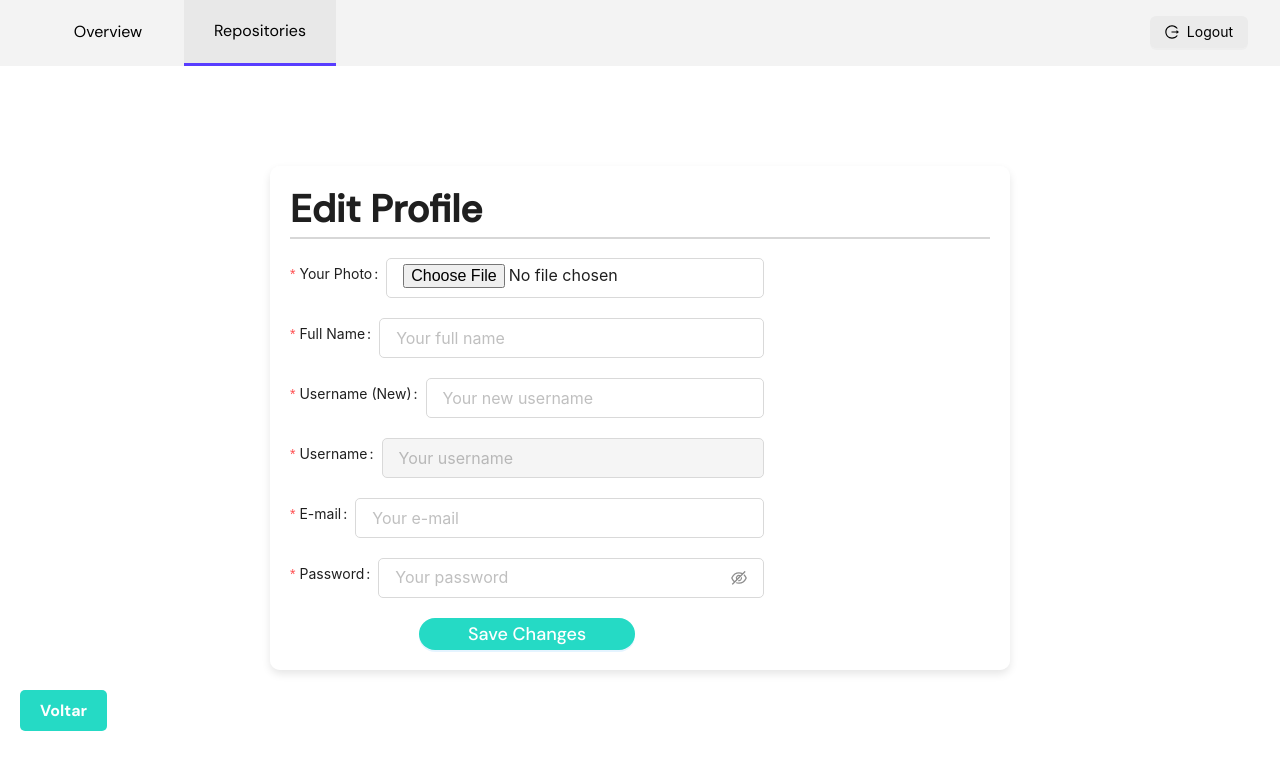
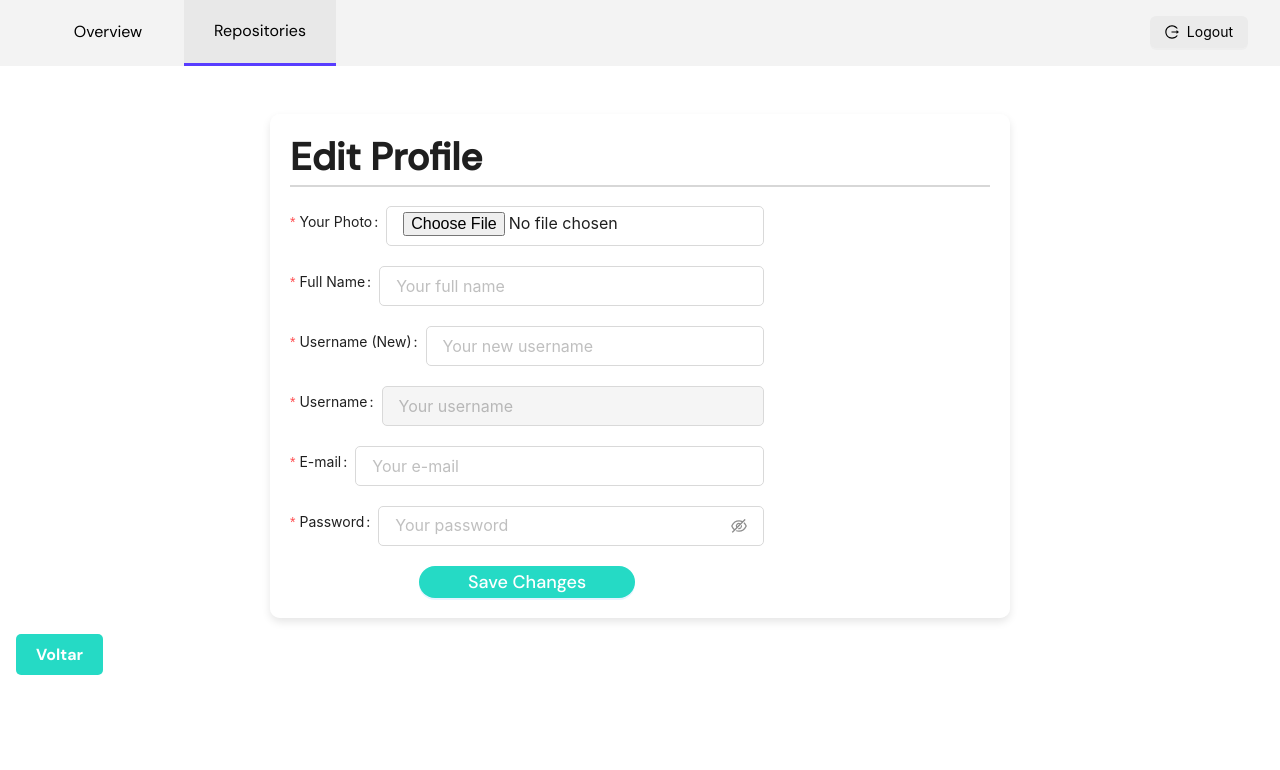
Before and after one commit to CauBitten/SaraVideo, a React (Vite) app in the folder frontend/: page /editar-usuario in a window 1280 px wide. Shown: the top 770 px of the page. Built offline with nearby package versions, Linux system fonts and the light colour scheme; no server answers.

Commit message:
Update User Edit

```diff
--- a/frontend/src/components/edit_user/UserEdit.jsx
+++ b/frontend/src/components/edit_user/UserEdit.jsx
@@ -2,7 +2,7 @@ import UserEditForm from "./UserEditForm";
 import { useNavigate } from "react-router-dom";
 import NavBar from "../NavBar";
 import "../../styles/NavBar.css";
-import "../../styles/UserEdit.css"; // Importe o novo CSS
+import "../../styles/UserEdit.css";
 
 function UserEdit() {
     const navigate = useNavigate();
--- a/frontend/src/components/edit_user/UserEditForm.jsx
+++ b/frontend/src/components/edit_user/UserEditForm.jsx
@@ -2,7 +2,7 @@ import { useState, useEffect } from "react";
 import { Form, Input, Button, Typography } from "antd";
 import { useNavigate } from "react-router-dom";
 import api from "../../api";
-import "../../styles/UserEdit.css"; // Importe o novo CSS
+import "../../styles/UserEdit.css";
 
 const { Title } = Typography;
 
--- a/frontend/src/styles/UserEdit.css
+++ b/frontend/src/styles/UserEdit.css
@@ -56,25 +56,25 @@
   font-family: var(--font-family-medium);
   font-size: 1.125rem;
   padding: 0.75rem 3rem;
-  border-radius: 50px;
+  border-radius: 2rem;
   background-color: var(--secondary-color);
   color: #fff;
 }
 
 /* Estilo do Contêiner do Formulário de Edição de Usuário */
 .user-edit-container {
-  margin-top: 80px;
+  margin-top: 2rem;
   /* Ajuste a margem superior conforme necessário */
-  padding: 20px;
+  padding: 1rem;
   /* Adicione padding se desejar um espaçamento adicional interno */
 }
 
 /* Estilo do Botão Voltar */
 .back-button {
-  margin-top: 20px;
+  margin-top: 1rem;
   /* Espaçamento acima do botão */
   padding: 10px 20px;
-  font-size: 16px;
+  font-size: 1rem;
   border: none;
   border-radius: 5px;
   background-color: #25dac5;
```
